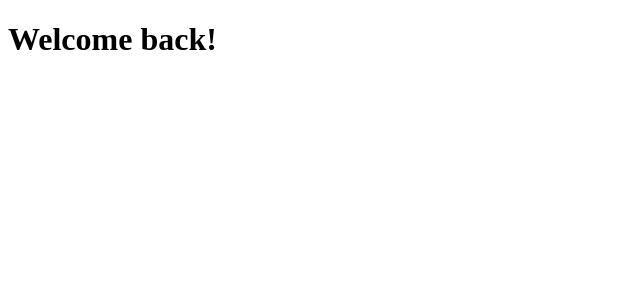
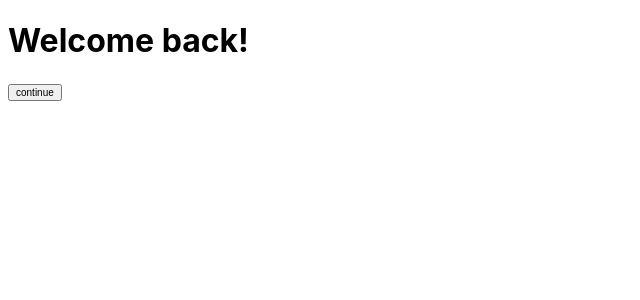
Before and after one commit to hyorinkim/movie-web, a React (Create React App) app: page / in a window 1280 px wide. Shown: the top 300 px of the page, without its empty margins (0-640 px from the left). Built offline with nearby package versions, Linux system fonts and the light colour scheme.

Commit message:
className이 랜덤하게 부여되니까 title이란 클래스 이름이 똑같아도 상관이 없음

```diff
--- a/src/App.js
+++ b/src/App.js
@@ -1,6 +1,11 @@
+import Button from "./Button";
+import styles from './App.module.css'
 function App(){
     return (
-        <div><h1>Welcome back!</h1></div>
+        <div>
+            <h1 className={styles.title}>Welcome back!</h1>
+            <Button text={'continue'}/>
+        </div>
     )
 }
 export default App;
--- /dev/null
+++ b/src/App.module.css
@@ -0,0 +1,3 @@
+.title {
+    font-family: -apple-system, BlinkMacSystemFont, 'Segoe UI', Roboto, Oxygen, Ubuntu, Cantarell, 'Open Sans', 'Helvetica Neue', sans-serif;
+}
--- a/src/Button.js
+++ b/src/Button.js
@@ -2,7 +2,7 @@
 import styles from './Button.module.css';
 
 function Button({text}){
-     return <button className={styles.btn}> {text}</button>//브라우저 에서 확인해보면 className이 랜덤하게 주어짐
+     return <button className={styles.title}> {text}</button>//브라우저 에서 확인해보면 className이 랜덤하게 주어짐
 }
 
 Button.propTypes={
--- a/src/Button.module.css
+++ b/src/Button.module.css
@@ -2,3 +2,6 @@
     color:white;
     background-color:tomato;
 }
+.title{
+    font-size: 10px;
+}
--- a/src/index.js
+++ b/src/index.js
@@ -1,6 +1,7 @@
 import React from 'react';
 import ReactDOM from 'react-dom';
 import App from './App';
+
 
 ReactDOM.render(
   <React.StrictMode>
```
